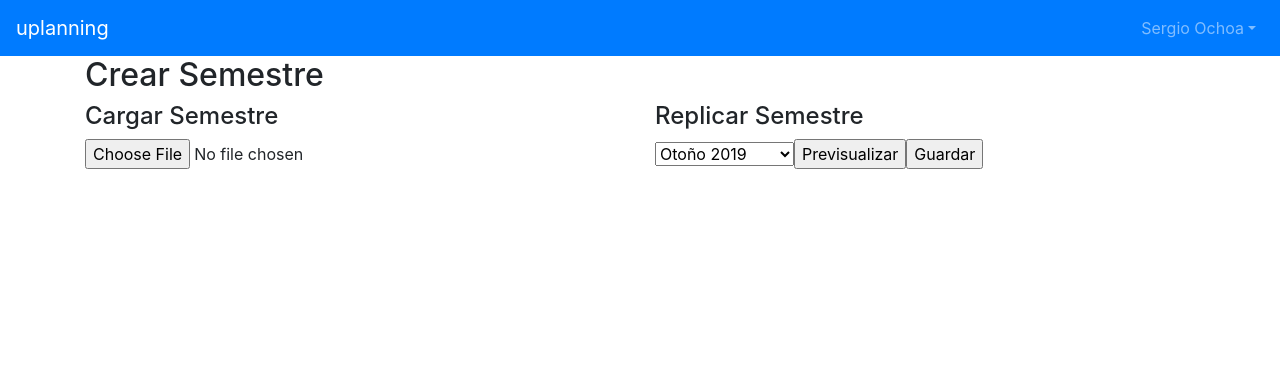
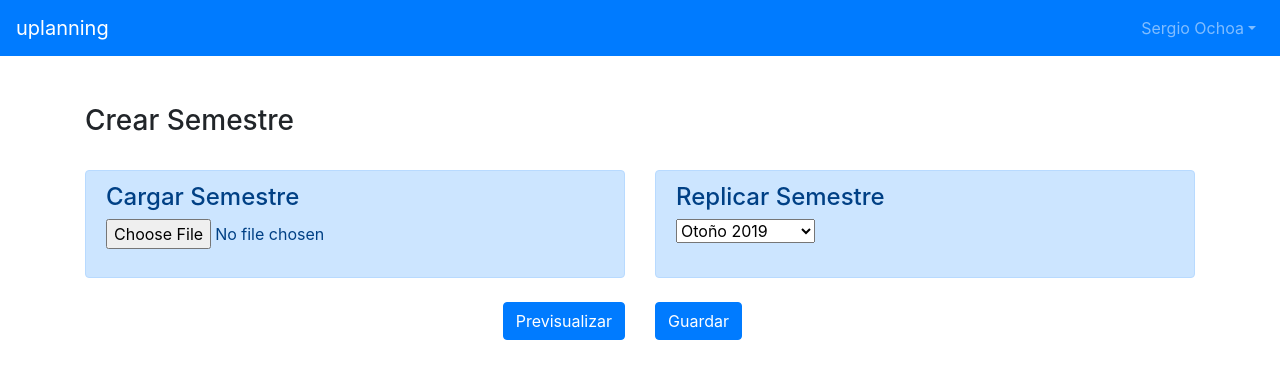
Before and after one commit to danielarayap/uplanning, a React (Create React App) app in the folder uplanning-app/: page /manage/new_semester in a window 1280 px wide. Shown: the top 378 px of the page. Built offline with nearby package versions, Linux system fonts and the light colour scheme.

Commit message:
modified new semester view and added octicons

```diff
--- a/uplanning-app/package.json
+++ b/uplanning-app/package.json
@@ -3,6 +3,7 @@
   "version": "0.1.0",
   "private": true,
   "dependencies": {
+    "@primer/octicons-react": "^9.1.1",
     "bootstrap": "^4.3.1",
     "moment": "^2.24.0",
     "node-sass": "^4.12.0",
--- a/uplanning-app/src/components/Header.js
+++ b/uplanning-app/src/components/Header.js
@@ -44,18 +44,7 @@ class Header extends React.Component {
 		render() {
 				const handleSelect = eventKey => alert(`selected ${eventKey}`);
     return (
-//       <nav className="navbar navbar-expand-lg navbar-light" style={{backgroundColor: "#e3f2fd"}}>
-//         <div className="container">
-//
-//          <div className="navbar-brand">
-//            uplanning
-//          </div>
-//
-//          <LoggedOutView  />
-//
-//        </div>
-//      </nav>
-		<Navbar bg="primary" variant="dark">
+		<Navbar bg="primary" variant="dark" className="mb-5">
 			<Navbar.Brand href="/" className="mr-auto">uplanning</Navbar.Brand>
 			<Nav>
 				<NavDropdown title="Sergio Ochoa" id="navbar-dropdown">
--- a/uplanning-app/src/components/Home.js
+++ b/uplanning-app/src/components/Home.js
@@ -1,5 +1,5 @@
 import React from "react";
-import { Route, Link, Switch } from "react-router-dom";
+import { Route, Switch } from "react-router-dom";
 
 import Header from "./Header";
 import Calendar from "./calendar";
--- a/uplanning-app/src/components/Manager.js
+++ b/uplanning-app/src/components/Manager.js
@@ -2,6 +2,7 @@ import React from "react";
 import List from  "./List"
 import NewSemester from "./NewSemester";
 import { Alert, Button, Container, Col, Row, Form, FormControl, InputGroup} from 'react-bootstrap';
+import Octicon, { Plus, Trashcan } from "@primer/octicons-react";
 
 export default class Manager extends React.Component {
 	render() {
@@ -24,7 +25,7 @@ export default class Manager extends React.Component {
 						</Form>
 					</Col>
 					<Col xs="auto">
-						<Button href="/manage/new_semester" className="btn btn-primary">Nuevo Semestre</Button>
+							<Button href="/manage/new_semester" className="btn btn-primary">Nuevo Semestre</Button>
 					</Col>
 				</Row>
 				<SemesterItem year="2020" semester="1" state="Por comenzar"/>
@@ -55,11 +56,11 @@ class SemesterItem extends React.Component {
 					<Col xs="auto">
 						{this.props.year}-{this.props.semester}
 					</Col>
-					<Col>
+					<Col className="text-center">
 						{this.props.state}
 					</Col>
 					<Col xs="auto">
-						Opciones
+						<Octicon icon={Trashcan} size="medium"/>
 					</Col>
 				</Row>
 			</Alert>
--- a/uplanning-app/src/components/NewSemester.js
+++ b/uplanning-app/src/components/NewSemester.js
@@ -1,5 +1,5 @@
 import React from "react";
-import { Container, Col, Row } from "react-bootstrap";
+import { Alert, Button, Container, Col, Row } from "react-bootstrap";
 
 class SelectSemester extends React.Component {
   render() {
@@ -19,21 +19,31 @@ export default class NewSemester extends React.Component {
 	render() {
 		return (
 			<Container>
-				<Row>
+				<Row className="mb-4">
 					<Col>
-						<h2>Crear Semestre</h2>
+							<h3>Crear Semestre</h3>
+					</Col>
+				</Row>
+				<Row className="mb-4">
+					<Col xs={12} md={6}>
+						<Alert id="load-semester-alert" variant="primary">
+							<h4>Cargar Semestre</h4>
+							<input type="file" name="xls-semester"/>
+						</Alert>
+					</Col>
+					<Col xs={12} md={6}>
+						<Alert id="replicate-semester-alert" variant="primary">
+							<h4>Replicar Semestre</h4>
+							<SelectSemester/>
+						</Alert>
 					</Col>
 				</Row>
 				<Row>
-					<Col>
-						<h4>Cargar Semestre</h4>
-						<input type="file" name="xls-semester"/>
+					<Col className="text-right">
+						<Button>Previsualizar</Button>
 					</Col>
 					<Col>
-						<h4>Replicar Semestre</h4>
-						<SelectSemester/>
-						<input id="preview-semester" type="button" value="Previsualizar"/>
-						<input id="save-semester" type="submit" value="Guardar"/>
+						<Button>Guardar</Button>
 					</Col>
 				</Row>
 			</Container>
--- a/uplanning-app/src/index.css
+++ b/uplanning-app/src/index.css
@@ -1,49 +1,6 @@
-body {
-  font: 14px "Century Gothic", Futura, sans-serif;
-  margin: 20px;
+
+/* ========================== NewSemester.js ========================== */
+
+#load-semester-alert, #replicate-semester-alert {
+	height: 100%;
 }
-
-ol, ul {
-  padding-left: 30px;
-}
-
-.kbd-navigation .square:focus {
-  background: #ddd;
-}
-
-.game {
-  display: flex;
-  flex-direction: row;
-}
-
-.game-info {
-  margin-left: 20px;
-}
-
-.list-item {
-	background: lightblue;
-	margin: 5px;
-}
-
-.list-item-field {
-	display: inline-block;
-	padding: 5px 50px 5px 50px;
-}
-
-#semester-create-btn {
-	float: right;
-}
-
-#load-semester {
-	display: inline-block;
-	width: 50%;
-}
-
-#copy-semester {
-	display: inline-block;
-	width: 50%;
-}
-
-#new-semester-buttons {
-	margin-top: 15px;
-}
```
Also changed, not shown: uplanning-app/src/components/BreadCrumb.js (added, +8 -0 lines), 1 other file (tests, documents, lock files or other folders).
